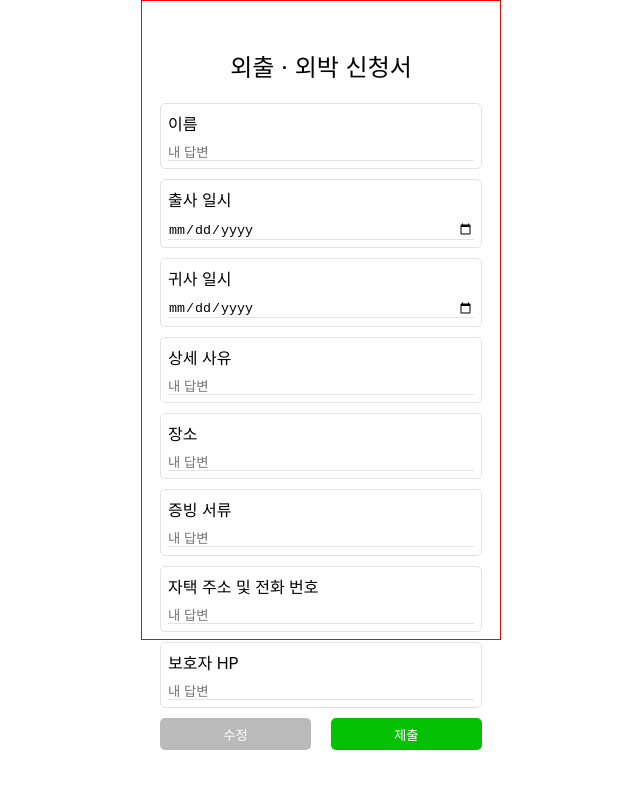
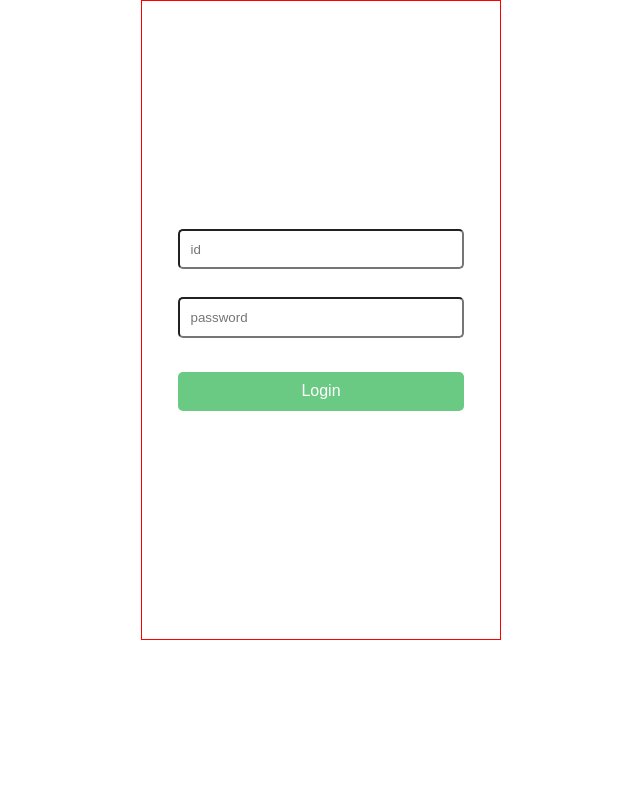
Before and after one commit to Minminjamin/counBus, a React (Create React App) app: page /login in a window 1280 px wide. Shown: the top 788 px of the page, without its empty margins (319-959 px from the left). Built offline with nearby package versions, Linux system fonts and the light colour scheme.

Commit message:
feature : react-router-dom 도입과 라우팅 설정

```diff
--- a/src/App.tsx
+++ b/src/App.tsx
@@ -1,4 +1,4 @@
-import React from "react";
+import React, { useEffect } from "react";
 import "./App.scss";
 import ApplicationForm from "./pages/ApplicationForm/ApplicationForm";
 import Bus from "./pages/Bus/Bus";
@@ -6,16 +6,22 @@ import Commute from "./pages/Commute/Commute";
 import Dormitory from "./pages/Dormitory/Dormitory";
 import Login from "./pages/Login/Login";
 import Main from "./pages/Main/Main";
+import { Route, Routes, useNavigate } from "react-router-dom";
 
 function App() {
   return (
     <div className="App">
-      {/* <Main /> */}
+      <Routes>
+        <Route path="/" element={<Main />} />
+        <Route path="/login" element={<Login />} />
+        <Route path="/bus" element={<Bus />} />
+      </Routes>
+
       {/* <Login /> */}
       {/* <Commute /> */}
       {/* <Dormitory /> */}
       {/* <Bus /> */}
-      <ApplicationForm />
+      {/* <ApplicationForm /> */}
     </div>
   );
 }
--- a/src/index.tsx
+++ b/src/index.tsx
@@ -1,15 +1,19 @@
-import React from 'react';
-import ReactDOM from 'react-dom/client';
-import './index.css';
-import App from './App';
-import reportWebVitals from './reportWebVitals';
+import React from "react";
+import ReactDOM from "react-dom/client";
+import "./index.css";
+import App from "./App";
+import reportWebVitals from "./reportWebVitals";
+
+import { BrowserRouter } from "react-router-dom";
 
 const root = ReactDOM.createRoot(
-  document.getElementById('root') as HTMLElement
+  document.getElementById("root") as HTMLElement
 );
 root.render(
   <React.StrictMode>
-    <App />
+    <BrowserRouter>
+      <App />
+    </BrowserRouter>
   </React.StrictMode>
 );
 
```
